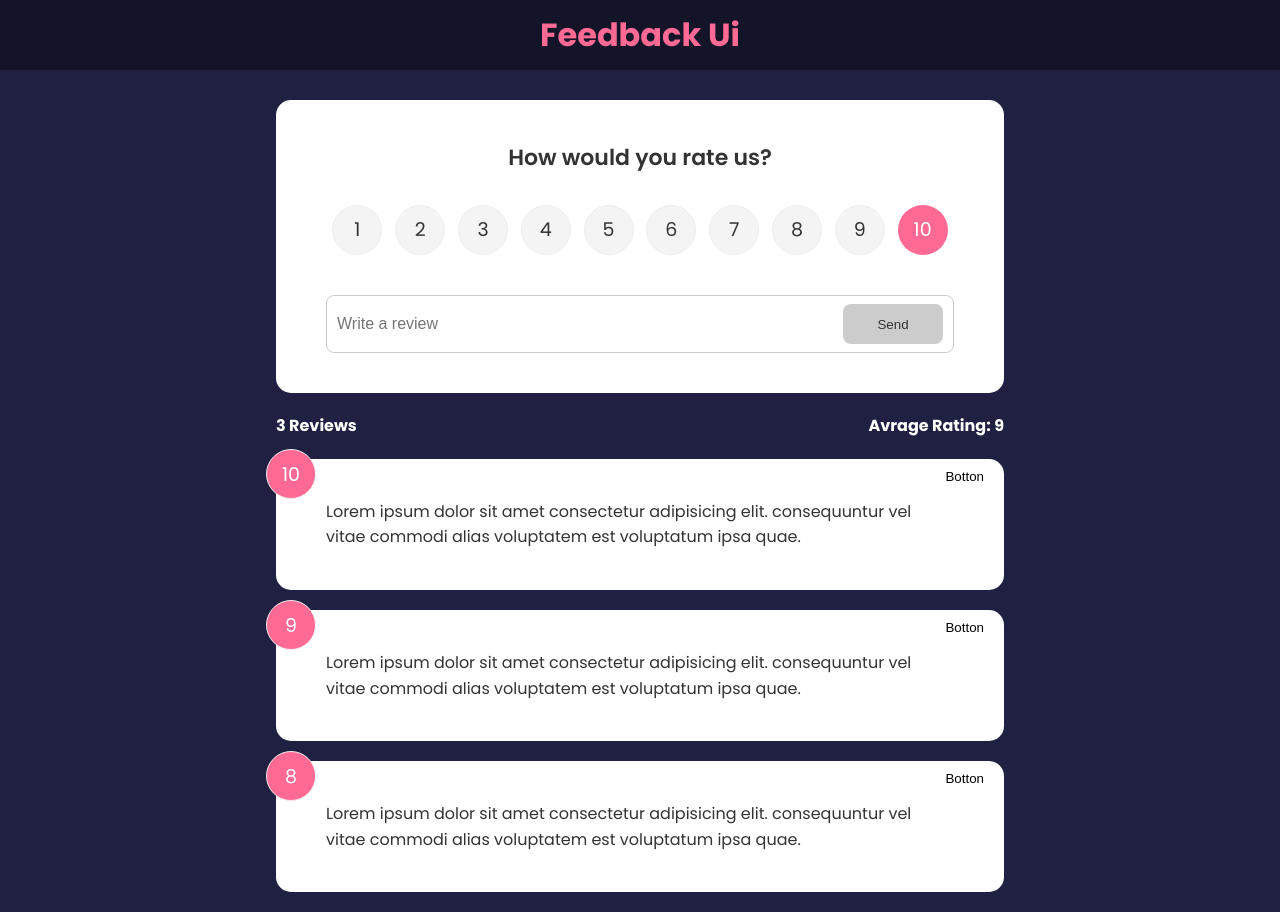
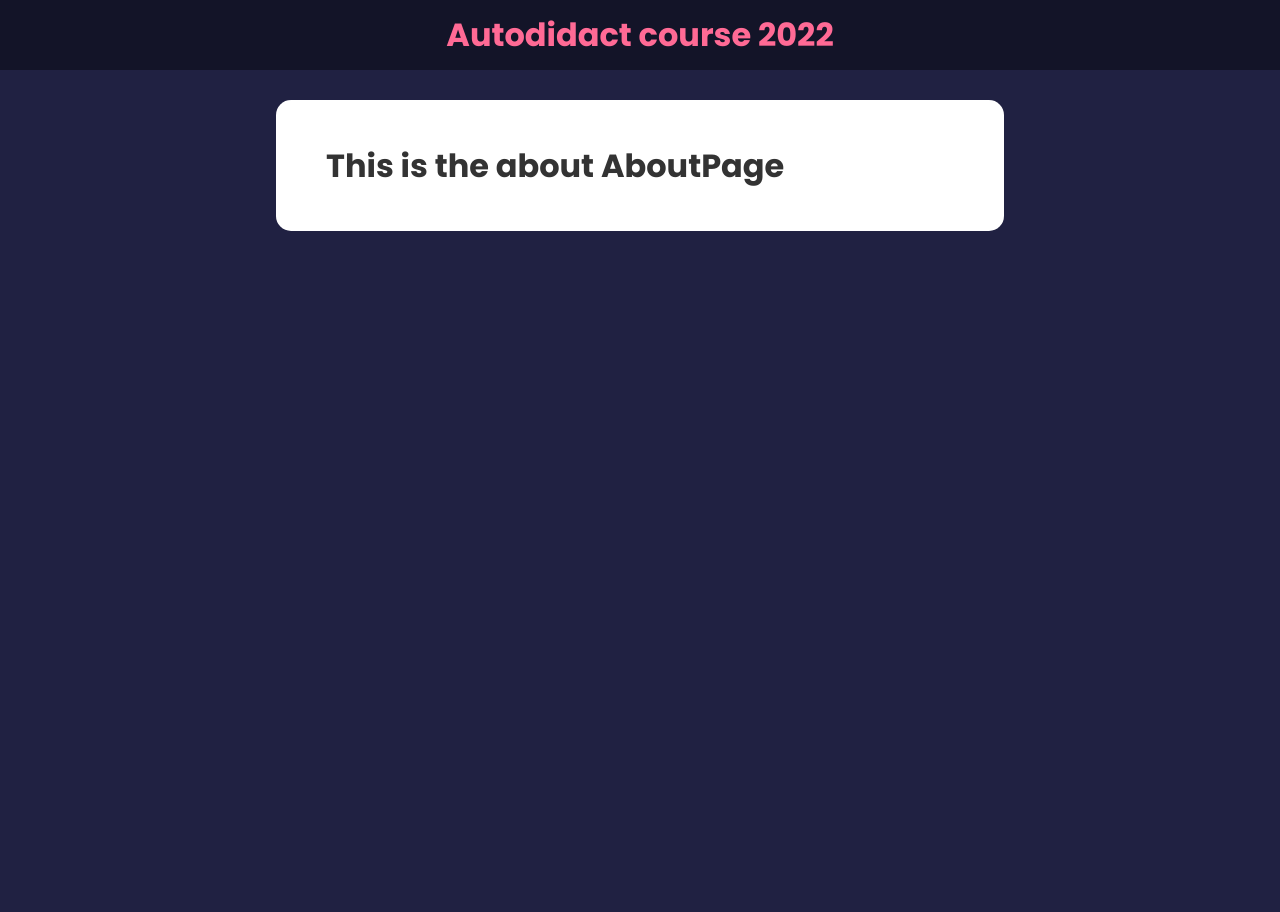
Before and after one commit to AmitZeevi/feedback_app, a React (Create React App) app: page /about in a window 1280 px wide. After the commit the page ends 800 px from the top, so only its background shows below. Built offline with nearby package versions, Linux system fonts and the light colour scheme; the HTML template or start-up script is replaced by a standard one.

Commit message:
Adding router-dom

```diff
--- a/package.json
+++ b/package.json
@@ -8,6 +8,7 @@
     "@testing-library/user-event": "^13.5.0",
     "react": "^18.2.0",
     "react-dom": "^18.2.0",
+    "react-router-dom": "^6.4.3",
     "react-scripts": "5.0.1",
     "web-vitals": "^2.1.4"
   },
--- a/src/App.js
+++ b/src/App.js
@@ -5,6 +5,8 @@
 import FeedbackData from './data/FeedbackData'
 import FeedbackList from './components/FeedbackList'
 import FeedbackForm from './components/FeedbackForm'
+import AboutPage from './pages/AboutPage'
+import {BrowserRouter as Router, Route, Routes} from 'react-router-dom'
 // @todo - npm i uuid
 // import {v4 as uuidv4} from 'uuid'
 
@@ -31,14 +33,23 @@
     }
 
     return (
-        <>
-            <Header  />
-            <div className="container">
-            <FeedbackForm handleAdd={addFeedback} >Form</FeedbackForm>
-            <FeedbackStats feedback={feedback}/>
-            <FeedbackList feedback={feedback} handleDelet={deletFeedback} />
-             </div>
-        </>
+        <Router>
+        <Header />
+        <div className="container">
+            <Routes>
+                <Route exact path='/' element = {
+                    <>
+                      <FeedbackForm handleAdd={addFeedback} >Form</FeedbackForm>
+                    <FeedbackStats feedback={feedback}/>
+                    <FeedbackList feedback={feedback} handleDelet={deletFeedback} />
+                    </>
+                }>
+                </Route>
+                <Route path='/about' element = {<AboutPage/>} />
+            </Routes>
+            </div>
+        </Router>
+
 
     )
 }
--- a/src/components/Header.jsx
+++ b/src/components/Header.jsx
@@ -17,7 +17,7 @@
 }
 
 Header.defaultProps = {
-    text: 'Feedback Ui',
+    text: 'Autodidact course 2022',
     bgColor: '  rgba(0,0,0,0.4)',
     textColor: '    #ff6a95'
 }
--- /dev/null
+++ b/src/pages/AboutPage.jsx
@@ -0,0 +1,14 @@
+import Card from "../components/Shared/Card"
+
+
+function AboutPage() {
+  return (
+    <Card>
+        <div>
+        <h1>This is the about AboutPage</h1>
+        </div>
+    </Card>
+  )
+}
+
+export default AboutPage
```
Also changed, not shown: 1 other file (tests, documents, lock files or other folders).
